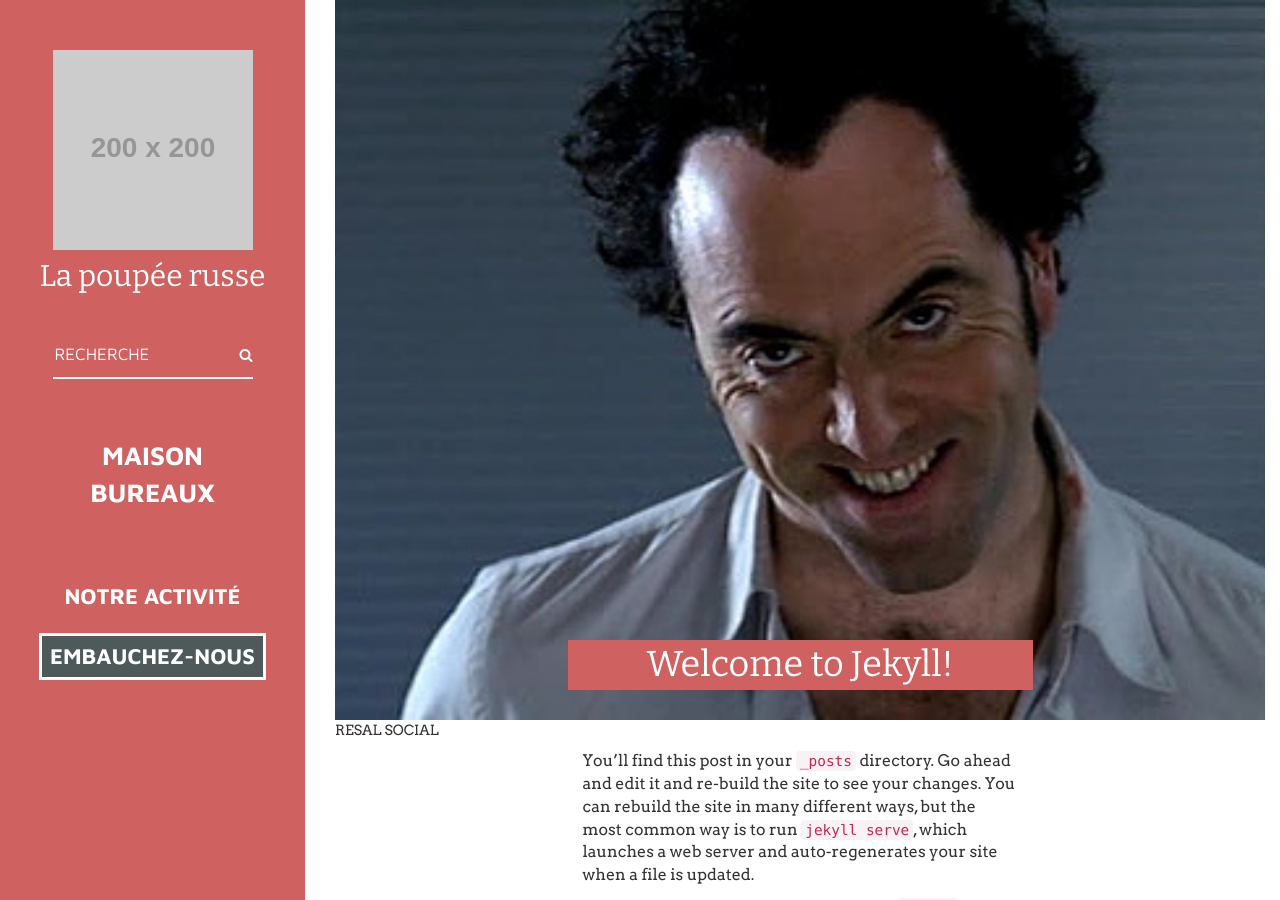
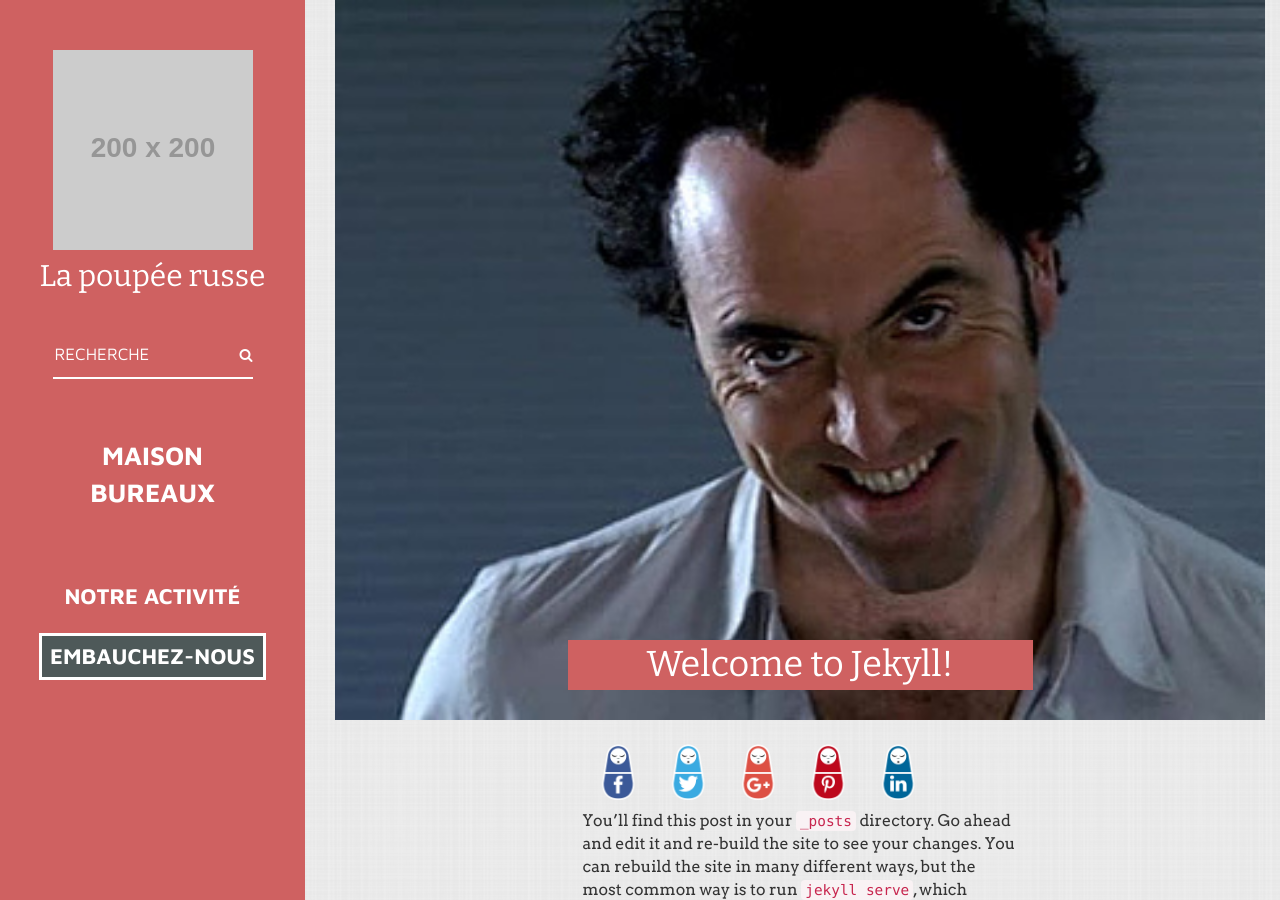
Before and after one commit to Koroeskohr/la-poupee-russe, a Jekyll site: the page built from _posts/2016-02-09-welcome-to-jekyll.markdown, in a window 1280 px wide and 900 px high. Built offline with Jekyll 4.4.1, drawn with Linux system fonts in a browser that asks for light colours; nearby versions of some CDN libraries.

Commit message:
Adding social buttons on article page

```diff
--- /dev/null
+++ b/_includes/social-bar.html
@@ -0,0 +1,7 @@
+<ul class="social-bar">
+  <li><a href="#"><div class="fb social-button"></div></a></li>
+  <li><a href="#"><div class="twitter social-button"></div></a></li>
+  <li><a href="#"><div class="g-plus social-button"></div></a></li>
+  <li><a href="#"><div class="pinterest social-button"></div></a></li>
+  <li><a href="#"><div class="linkedin social-button"></div></a></li>
+</ul>
--- a/_layouts/post.html
+++ b/_layouts/post.html
@@ -12,7 +12,10 @@ layout: default
 
   </div>
 
-  <p>RESAL SOCIAL</p>
+  <div class="col-sm-6 col-sm-offset-3">
+    {% include social-bar.html %}
+  </div>
+
 
   <div class="post-content col-sm-6 col-sm-offset-3" itemprop="articleBody">
     {{ content }}
@@ -20,6 +23,10 @@ layout: default
     <p class="post-date">
       <time datetime="{{ page.date | date_to_xmlschema }}" itemprop="datePublished">{{ page.date | date: "%b %-d, %Y" }}</time>
     </p>
+  </div>
+
+  <div class="col-sm-6 col-sm-offset-3">
+    {% include social-bar.html %}
   </div>
 
   {% if site.data.authors[page.author] %}
--- a/_sass/_base.scss
+++ b/_sass/_base.scss
@@ -45,3 +45,56 @@ h1, h2 {
         clear: both;
     }
 }
+
+.social-bar {
+    display: table;
+    margin: 10px 0;
+    padding: 0;
+    list-style: none;
+
+    li {
+        display: table-cell;
+        margin: 0;
+        padding: 0;
+    }
+}
+
+.social-button {
+
+    &.fb {
+        background: url(/images/buttons/social/fb.png);
+        background-position: 0 0;
+        background-size: auto 100%;
+    }
+
+    &.twitter {
+        background: url(/images/buttons/social/twitter.png);
+        background-position: 0 0;
+        background-size: auto 100%;
+    }
+
+    &.g-plus {
+        background: url(/images/buttons/social/gPlus.png);
+        background-position: 0 0;
+        background-size: auto 100%;
+    }
+
+    &.pinterest {
+        background: url(/images/buttons/social/pinterest.png);
+        background-position: 0 0;
+        background-size: auto 100%;
+    }
+
+    &.linkedin {
+        background: url(/images/buttons/social/linkedin.png);
+        background-position: 0 0;
+        background-size: auto 100%;
+    }
+
+    &:hover {
+        background-position: 100% 0;
+    }
+
+    height: 70px;
+    width: 70px;
+}
--- a/_sass/_debug.scss
+++ b/_sass/_debug.scss
@@ -1,3 +1,8 @@
 .content {
-  background-color: transparent;
+
 }
+
+body {
+  background: url(/images/Patterns/light_toast.png) !important;
+  background: url(/images/Patterns/fabric_plaid.png) !important;
+}
--- a/_sass/_layout.scss
+++ b/_sass/_layout.scss
@@ -25,7 +25,7 @@ article.post {
     font-size: 1.6rem;
 
     &.post-date {
-      margin: 50px 0;
+      margin: 10px 0;
     }
   }
 
```
Also changed, not shown: images/Patterns/fabric_plaid.png (added), images/Patterns/light_toast.png (added), images/Patterns/noise_lines.png (added), images/buttons/social/fb.png (added), images/buttons/social/gPlus.png (added), images/buttons/social/linkedin.png (added), images/buttons/social/pinterest.png (added), images/buttons/social/twitter.png (added).
